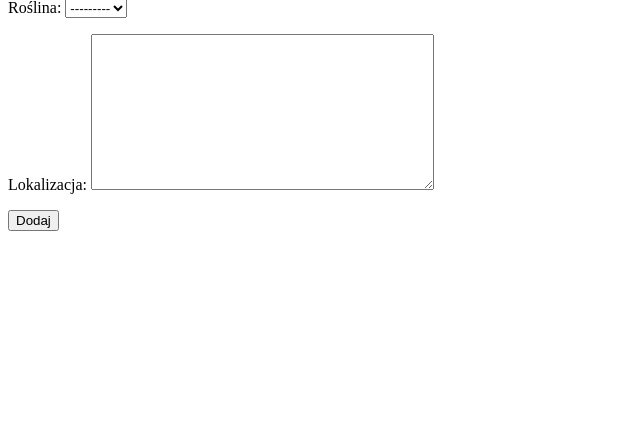
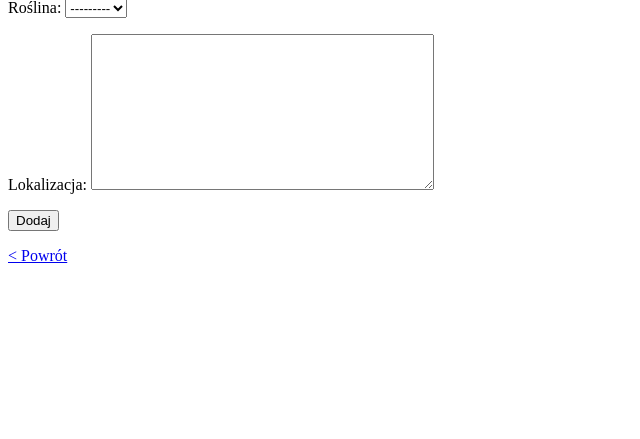
Before and after one commit to rniedziolkad/django_garden, a Django app: page /my_garden/add_plant/ in a window 1280 px wide. Shown: the part 81-520 px from the top of the page, without its empty margins (0-640 px from the left). Run offline with Django 4.2, Linux system fonts and the light colour scheme; the visitor is signed in with stand-in values (Sample User, id 1); data that the repository does not hold is empty.

Commit message:
added go back lint to add_plant.html view

```diff
--- a/my_garden/templates/my_garden/add_plant.html
+++ b/my_garden/templates/my_garden/add_plant.html
@@ -10,6 +10,7 @@
       {{ form.as_p }}
       {% csrf_token %}
       <button type="submit">Dodaj</button>
+      <p><a href="{% url 'index' %}">< Powrót</a></p>
   </form>
 </body>
 </html>
```
